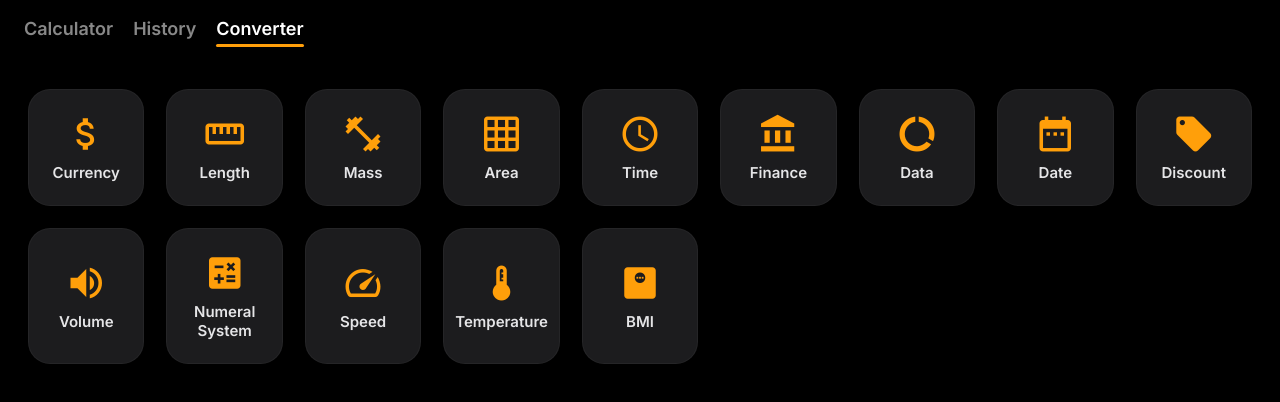
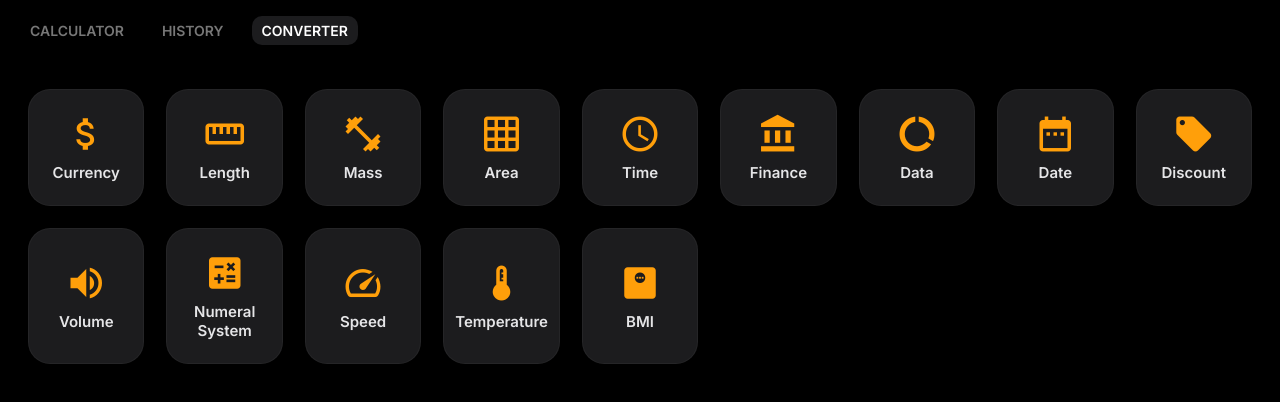
Before and after one commit to humayundanish05/Calculator, a plain HTML site: page convert.html in a window 1280 px wide. Drawn offline with Linux system fonts and the light colour scheme.

Commit message:
Update convert.html

```diff
--- a/convert.html
+++ b/convert.html
@@ -9,6 +9,7 @@
 <title>Converter Hub | Premium</title>  <!-- Google Material Icons -->  <link href="https://fonts.googleapis.com/icon?family=Material+Icons" rel="stylesheet">
 <link href="https://fonts.googleapis.com/css2?family=Inter:wght@400;600;800&display=swap" rel="stylesheet">
 <style>
+
 /* RESET */
 * {
   margin: 0;
@@ -26,14 +27,12 @@ body {
   flex-direction: column;
 }
 
-/* ░ HEADER – Apple Style ░ */
+/* ░ HEADER – MATCHING CALCULATOR EXACTLY ░ */
 header {
   display: flex;
   align-items: center;
-  gap: 20px;
-  padding: 18px 24px;
-  font-size: 18px;
-  font-weight: 600;
+  padding: 16px 20px;
+  gap: 18px;
   background: #000;
   position: sticky;
   top: 0;
@@ -41,26 +40,24 @@ header {
 }
 
 header a {
-  color: #888;
   text-decoration: none;
-  position: relative;
-  padding-bottom: 4px;
-  transition: 0.25s;
+  color: #777;
+  font-size: 14px;
+  text-transform: uppercase;
+  font-weight: 600;
+  padding: 6px 10px;
+  border-radius: 10px;
+  transition: 0.2s ease;
 }
 
 header a.active {
+  background: #1c1c1e;     /* Same dark pill as calculator */
   color: #fff;
 }
 
-header a.active::after {
-  content: "";
-  position: absolute;
-  bottom: -4px;
-  left: 0;
-  width: 100%;
-  height: 3px;
-  border-radius: 6px;
-  background: #ff9f0a;         /* Apple Calculator ORANGE */
+/* No underline anymore (calculator also doesn’t use underline) */
+header a::after {
+  display: none !important;
 }
 
 /* ░ GRID AREA ░ */
@@ -73,7 +70,7 @@ header a.active::after {
 
 /* ░ APPLE STYLE BOXES ░ */
 .item {
-  background: #1c1c1e;                       /* iOS card background */
+  background: #1c1c1e;
   border-radius: 22px;
   padding: 24px 18px;
   display: flex;
@@ -81,8 +78,6 @@ header a.active::after {
   align-items: center;
   transition: 0.25s;
   cursor: pointer;
-
-  /* Soft Apple shadow */
   box-shadow:
     0 8px 18px rgba(0,0,0,0.55),
     inset 0 0 0 1px rgba(255,255,255,0.04);
@@ -99,7 +94,7 @@ header a.active::after {
 .icon {
   font-size: 42px;
   margin-bottom: 8px;
-  color: #ff9f0a;              /* Apple Calculator orange */
+  color: #ff9f0a;
   transition: 0.25s;
 }
 
@@ -124,13 +119,14 @@ header a.active::after {
 
   header {
     padding: 14px 18px;
-    gap: 16px;
+    gap: 14px;
   }
 
   .icon {
     font-size: 38px;
   }
 }
+
 </style>
 </head>
 <body>  <header>
```
